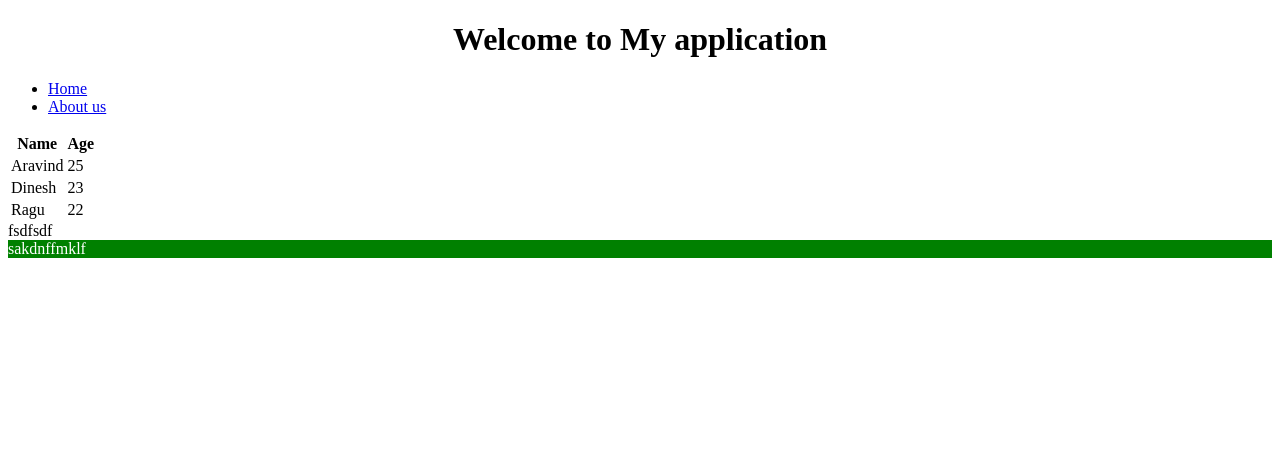
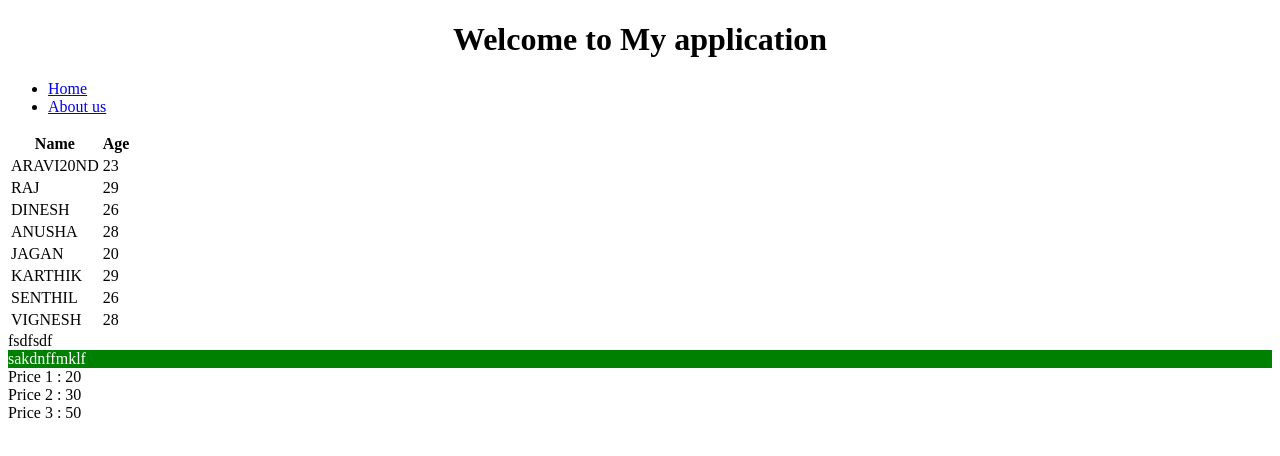
Before and after one commit to manimac/angular7, an Angular app: page /about/1 in a window 1280 px wide. Shown: the top 456 px of the page. Built offline with nearby package versions, Linux system fonts and the light colour scheme.

Commit message:
http call and filters

```diff
--- /dev/null
+++ b/src/app/customFilter.ts
@@ -0,0 +1,38 @@
+import { Pipe,PipeTransform } from '@angular/core';
+
+@Pipe({
+    name  :'addten'
+})
+
+export class customFilter implements PipeTransform{
+    private location;
+    constructor(){
+        this.location = 'Europe';
+    }
+    transform(item){
+        if(this.location == 'India'){
+            return item*10;
+        }
+        else if(this.location == 'US'){
+            return item * 70;
+        }
+        else{
+            return item;
+        }
+
+    }
+}
+
+@Pipe({
+    name  :'toupper'
+})
+
+export class uppercaseFilter implements PipeTransform{
+    transform(item){
+        if(item){
+            return item.toUpperCase();
+        }
+        return item;
+
+    }
+}
--- a/src/app/home.component.html
+++ b/src/app/home.component.html
@@ -12,9 +12,13 @@
     <th>Age</th>
   </thead>
   <tr *ngFor="let stu of testArr">
-    <td>{{stu.name}}</td>
-    <td>{{stu.age}}</td>
+    <td>{{stu.Name|toupper}}</td>
+    <td>{{stu.age|addten}}</td>
   </tr>
 </table>
 <div [ngClass]="{'active':showClass}">fsdfsdf</div>
 <div [ngStyle]="styleProp">sakdnffmklf</div>
+
+<div>Price 1 : {{price1|addten}}</div>
+<div>Price 2 : {{price2|addten}}</div>
+<div>Price 3 : {{price3|addten}}</div>
--- a/src/app/home.component.ts
+++ b/src/app/home.component.ts
@@ -1,5 +1,6 @@
 import { Component } from '@angular/core';
 import { customService } from './customservice';
+import { HttpClient } from '@angular/common/http';
 
 @Component({
   selector: 'home-root',
@@ -8,8 +9,8 @@ import { customService } from './customservice';
 })
 export class HomeComponent {
   private service;
-  private testArr;showDiv;showClass;styleProp;
-  constructor (private _customService : customService){
+  private testArr;showDiv;showClass;styleProp;price1;price2;price3;
+  constructor (private _customService : customService,private _http:HttpClient){
     _customService.setValue('test the service');
     this.service = _customService.getContent();
     this.testArr = [
@@ -32,7 +33,18 @@ export class HomeComponent {
       background:'green',
       color:'white'
     }
+    this.getUsers();
+    this.price1 = 20;
+    this.price2 = 30;
+    this.price3 = 50;
   }
 
+  getUsers(){
+    this._http.get('http://localhost:4200/assets/test.txt')
+    .subscribe((data)=>{
+      console.log(data)
+      this.testArr = data;
+    })
+  }
 
 }
```
Also changed, not shown: src/app/app.module.ts (+8 -2 lines), src/app/global.ts (added, +9 -0 lines), src/assets/test.txt (added).
